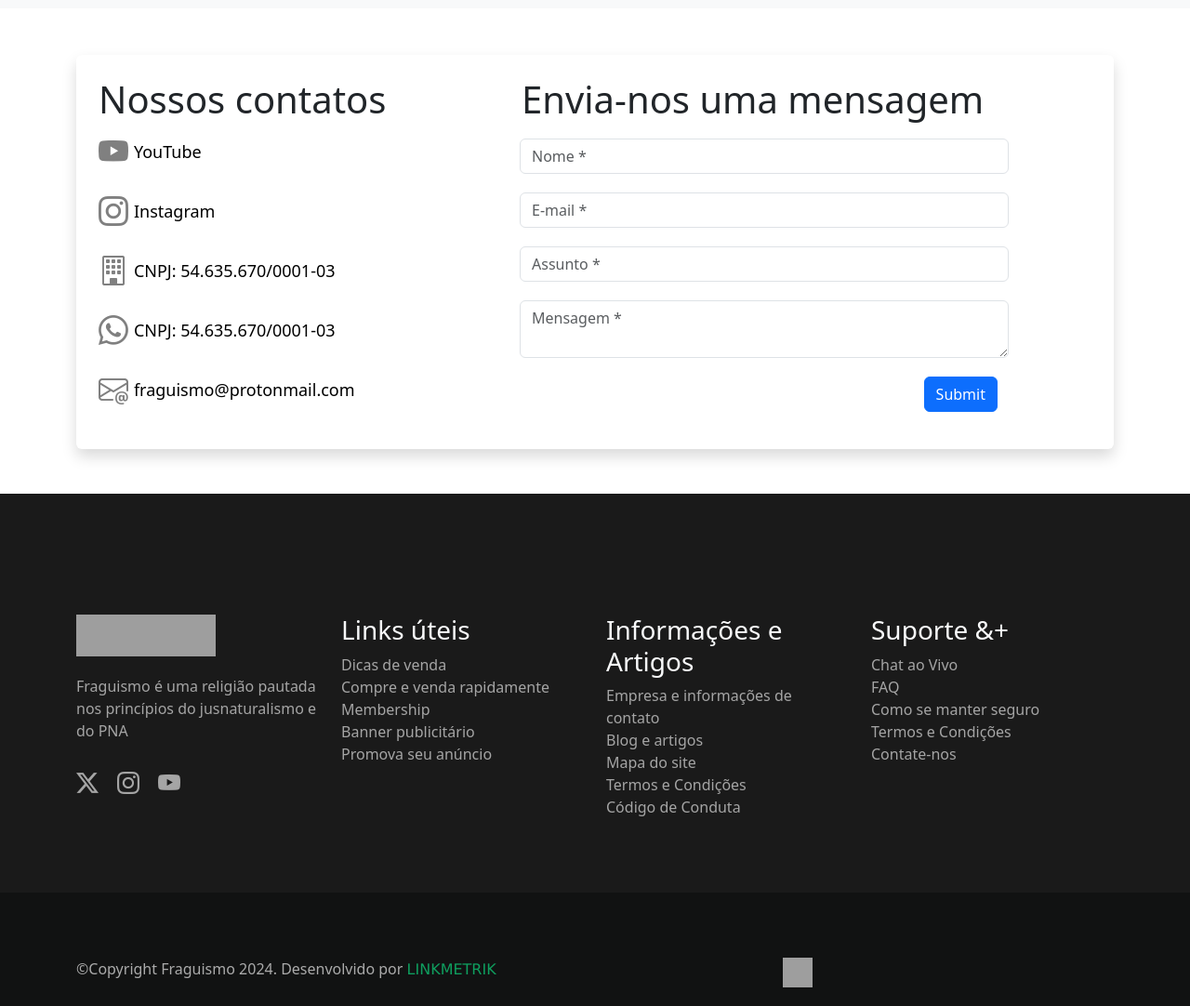
After one commit to Fraguismo-org/fraguismo, a Django app: page /contato/ in a window 1280 px wide. The commit adds this page. Shown: the part 317-1399 px from the top of the page at 93% size. Run offline with Django 4.2, Linux system fonts and the light colour scheme; some libraries are stand-ins or nearby versions; grey boxes are pictures that could not be loaded.

Commit message:
site-fraguismo: index

```diff
--- a/site_fraguismo/static/css/styles.css
+++ b/site_fraguismo/static/css/styles.css
@@ -79,3 +79,8 @@ a, u {
     color: red;
     display: none;
 }
+
+.content {
+    padding-top: 50px;
+    padding-bottom: 50px;
+}
--- a/site_fraguismo/templates/base.html
+++ b/site_fraguismo/templates/base.html
@@ -19,7 +19,7 @@
     <header id="site-header" class="site-header">
         <nav class="navbar navbar-expand-lg bg-body-tertiary">
             <div class="container-fluid">
-                <a class="navbar-brand" href="https://fraguismo.org/">
+                <a class="navbar-brand" href="{% url 'index' %}">
                     <img src="https://fraguismo.org/wp-content/uploads/2023/03/logov9.png" class="container-fluid" alt="Fraguismo">
                 </a>
                 <button class="navbar-toggler" type="button" data-bs-toggle="collapse" data-bs-target="#navbarToggler1" aria-controls="navbarToggler1" aria-expanded="false" aria-label="Toggle navigation">
@@ -28,19 +28,19 @@
                 <div class="collapse navbar-collapse" id="navbarToggler1">
                     <ul class="navbar-nav me-auto mb-2 mb-lg-0">
                         <li class="nav-item">
-                            <a class="nav-link active" href="https://fraguismo.org/">Início</a>
+                            <a class="nav-link active" href="{% url 'index' %}">Início</a>
                         </li>
                         <li class="nav-item">
                             <a class="nav-link active" href="https://fraguismo.org/anarcopolis/">Anarcópolis</a>
                         </li>
                         <li class="nav-item dropdown">
-                            <a class="nav-link dropdown-toggle" role="button" data-bs-toggle="dropdown" aria-expanded="false" href="https://fraguismo.org/fraguismo/">Fraguismo</a>
+                            <a class="nav-link dropdown-toggle" role="button" data-bs-toggle="dropdown" aria-expanded="false" href="{% url 'index' %}">Fraguismo</a>
                             <ul class="dropdown-menu">
                                 <li>
-                                    <a class="dropdown-item" href="https://fraguismo.org/sobre-nos/">Sobre Nós</a>
+                                    <a class="dropdown-item" href="{% url 'sobre_nos'%}">Sobre Nós</a>
                                 </li>
                                 <li>
-                                    <a class="dropdown-item" href="https://fraguismo.org/contato/">Contato</a>
+                                    <a class="dropdown-item" href="{% url 'contato' %}">Contato</a>
                                 </li>
                                 <li>
                                     <a class="dropdown-item" href="https://fraguismo.org/administrativo/">Administrativo</a>
@@ -121,11 +121,11 @@
                     {% endif %}
                     </ul>
                     <ul class="navbar-nav ms-auto mb-2 mb-lg-0">
-                        <li class="nav-item" style="font-size: 18px;">
+                        {% comment %} <li class="nav-item" style="font-size: 18px;">
                             <a class="nav-link active" title="Chat" href="https://fraguismo.org/minha-conta/chat/">
                                 <i class="bi bi-chat"  aria-hidden="true"></i>
                             </a>
-                        </li>
+                        </li>                         {% endcomment %}
                             <li class="nav-item" style="font-size: 18px;">
                             {% if user.is_authenticated %}
                                 <a class="nav-link active" data-toggle="tooltip" title="Logout" href="{% url 'logout' %}">
@@ -149,7 +149,7 @@
         </nav>
     </header>
 
-    <div class="container" style="padding: 50px;">
+    <div class="container" >
         {% if messages %}
             {% for message in messages %}
                 <div class="alert alert-warning alert-dismissible fade show" role="alert">
--- /dev/null
+++ b/site_fraguismo/templates/contato.html
@@ -0,0 +1,102 @@
+{% extends 'base.html' %}
+{% block content %}
+<style>
+    a {
+        text-decoration: none;
+    }
+
+    .icon:hover {
+        transform: scale(1.2);
+    }
+
+    .form-rows {
+        padding: 10px;
+    }
+
+    .container {
+        padding-top:50px;
+    }
+
+</style>
+
+<div class="shadow p-4 mb-5 bg-body rounded container">
+    <div class="row">
+        <div class="col-sm-5">
+            <div class="row">
+                <h1>Nossos contatos</h1>
+            </div>
+            <div class="row">
+                <div class="col-sm-1">
+                    <p><a href="https://www.youtube.com/@fraguismo"><i class="bi bi-youtube" style="font-size: xx-large; color: gray;"></i></a></p>
+                </div>
+                <div class="col" style="margin-top: 0.7rem;">
+                    <a class="text" href="https://www.youtube.com/@fraguismo"><p style="font-weight: 400; font-size: large; color: black;">YouTube</p></a>
+                </div>
+            </div>
+            <div class="row">
+                <div class="col-sm-1">
+                    <p><a href="https://www.instagram.com/fraguismo"><i class="bi bi-instagram" style="font-size: xx-large; color: gray;"></i></a></p>
+                </div>
+                <div class="col" style="margin-top: 0.7rem;">
+                    <a href="https://www.instagram.com/fraguismo"><p style="font-weight: 400; font-size: large; color:black;">Instagram</p></a>
+                </div>
+            </div>
+            <div class="row">
+                <div class="col-sm-1">
+                    <p><a href="https:fraguismo.org"><i class="bi bi-building" style="font-size: xx-large; color: gray;"></i></a></p>
+                </div>
+                <div class="col" style="margin-top: 0.7rem;">
+                    <a href="https:fraguismo.org"><p style="font-weight: 400; font-size: large; color: black;">CNPJ: 54.635.670/0001-03</p></a>
+                </div>
+            </div>
+            <div class="row">
+                <div class="col-sm-1">
+                    <p><a href="https://wa.me/7193737167"><i class="bi bi-whatsapp" style="font-size: xx-large; color: gray;"></i></a></p>
+                </div>
+                <div class="col" style="margin-top: 0.7rem;">
+                    <a href="https://wa.me/7193737167"><p style="font-weight: 400; font-size: large; color: black;">CNPJ: 54.635.670/0001-03</p></a>
+                </div>
+            </div>
+            <div class="row">
+                <div class="col-sm-1">
+                    <p>
+                        <a href="mailto:fraguismo@protonmail.com?subject=O que é o Fraguismo?&body=Gostaria de saber mais sobre o que é o Fraguismo.">
+                            <i class="bi bi-envelope-at icon" style="font-size: xx-large; color: gray;"></i>
+                        </a>
+                    </p>
+                </div>
+                <div class="col" style="margin-top: 0.7rem;">
+                    <a href="mailto:fraguismo@protonmail.com?subject=O que é o Fraguismo?&body=Gostaria de saber mais sobre o que é o Fraguismo.">
+                        <p style="font-weight: 400; font-size: large; color: black;">fraguismo@protonmail.com</p>
+                    </a>
+                </div>
+            </div>
+        </div>
+        <div class="col-sm-6">
+            <div class="row">
+                <h1>Envia-nos uma mensagem</h1>
+            </div>
+            <form method="post">
+                {% csrf_token %}
+                <div class="row form-rows">
+                    <input type="text" class="form-control" name="nome" id="nome" placeholder="Nome *" required>
+                </div>
+                <div class="row form-rows">
+                    <input type="email" class="form-control" name="email" id="email" placeholder="E-mail *" required>
+                </div>
+                <div class="row form-rows">
+                    <input type="text" class="form-control" name="assunto" id="assunto" placeholder="Assunto *" required>
+                </div>
+                <div class="row form-rows">
+                    <textarea name="mensagem" id="mensagem" class="form-control" placeholder="Mensagem *" required></textarea>
+                </div>
+                <div class="row form-rows">
+                    <div class="col text-end">
+                        <input type="submit" class="btn btn-primary">
+                    </div>
+                </div>
+            </form>
+        </div>
+    </div>
+</div>
+{% endblock content %}
--- a/site_fraguismo/urls.py
+++ b/site_fraguismo/urls.py
@@ -6,4 +6,6 @@ urlpatterns = [
     path('', views.index, name='index'),
     path('codigo_conduta/', views.codigo_conduta, name='codigo_conduta'),
     path('termos_condicoes/', views.termos_condicoes, name='termos_condicoes'),
+    path('sobre_nos/', views.sobre_nos, name='sobre_nos'),
+    path('contato/', views.contato, name='contato'),
 ]
--- a/site_fraguismo/views.py
+++ b/site_fraguismo/views.py
@@ -1,13 +1,28 @@
 from django.http import HttpResponse
 from django.shortcuts import redirect, render
 from django.template import loader
+from site_fraguismo.models import Mensagem
 
 
 def index(request):
-    return redirect('https://fraguismo.org')
+    return render(request, 'index.html')
 
 def codigo_conduta(request):
     return render(request, 'Regras/codigo_conduta.html')
 
 def termos_condicoes(request):
     return render(request, 'Regras/termos_condicoes.html')
+
+def sobre_nos(request):
+    return render(request, 'sobre_nos.html')
+
+def contato(request):
+    if request.method  == 'POST':
+        mensagem = Mensagem()
+        mensagem.nome = request.POST.get('nome')
+        mensagem.email = request.POST.get('email')
+        mensagem.assunto = request.POST.get('assunto')
+        mensagem.mensagem = request.POST.get('mensagem')
+        mensagem.save()
+        return redirect('index')
+    return render(request, 'contato.html')
```
Also changed, not shown: site_fraguismo/models.py (+9 -0 lines), site_fraguismo/templates/index.html (+4 -4 lines), site_fraguismo/templates/sobre_nos.html (added, +27 -0 lines), site_fraguismo/static/images/sobre_nos/Comunidade-Libertaria.jpeg (added).
